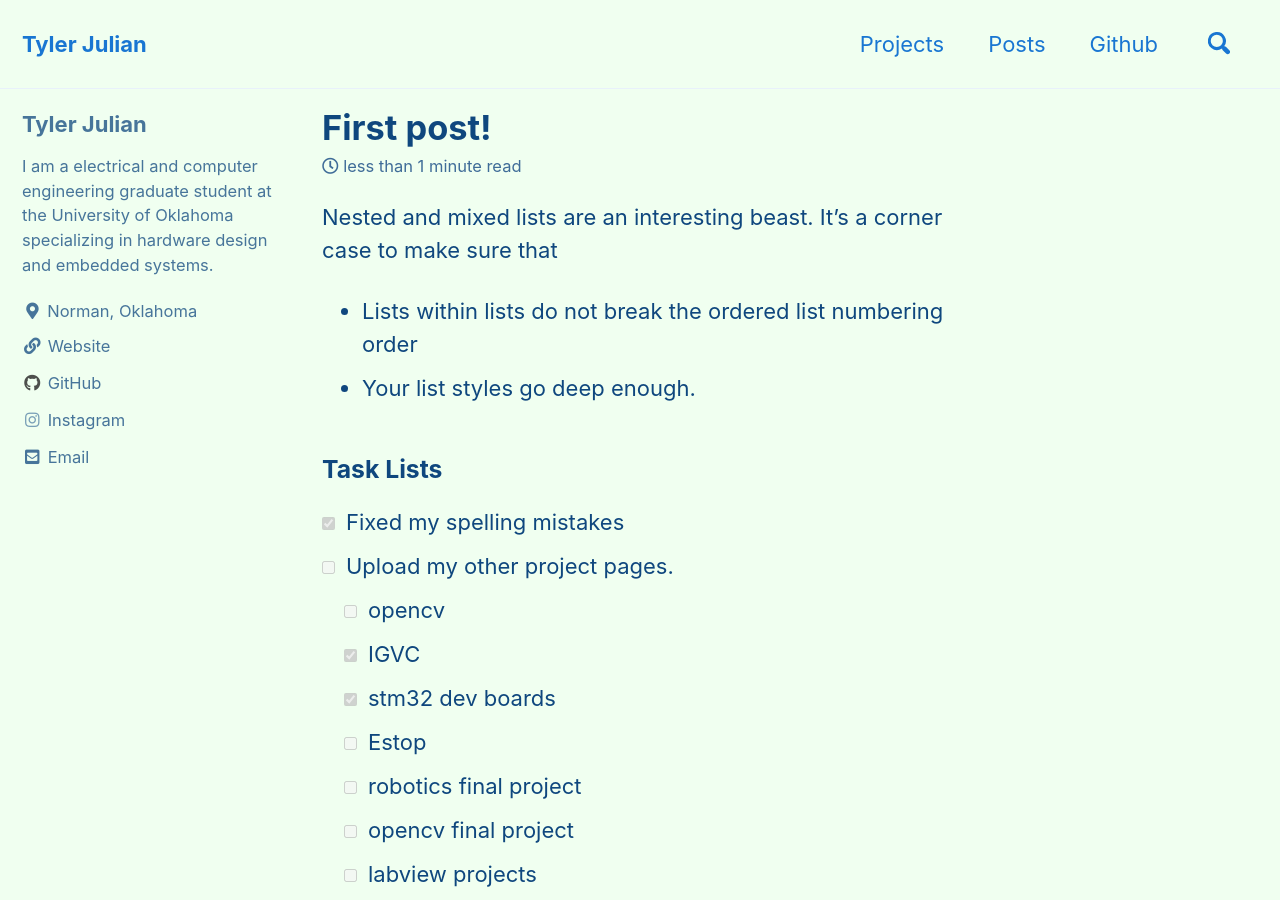
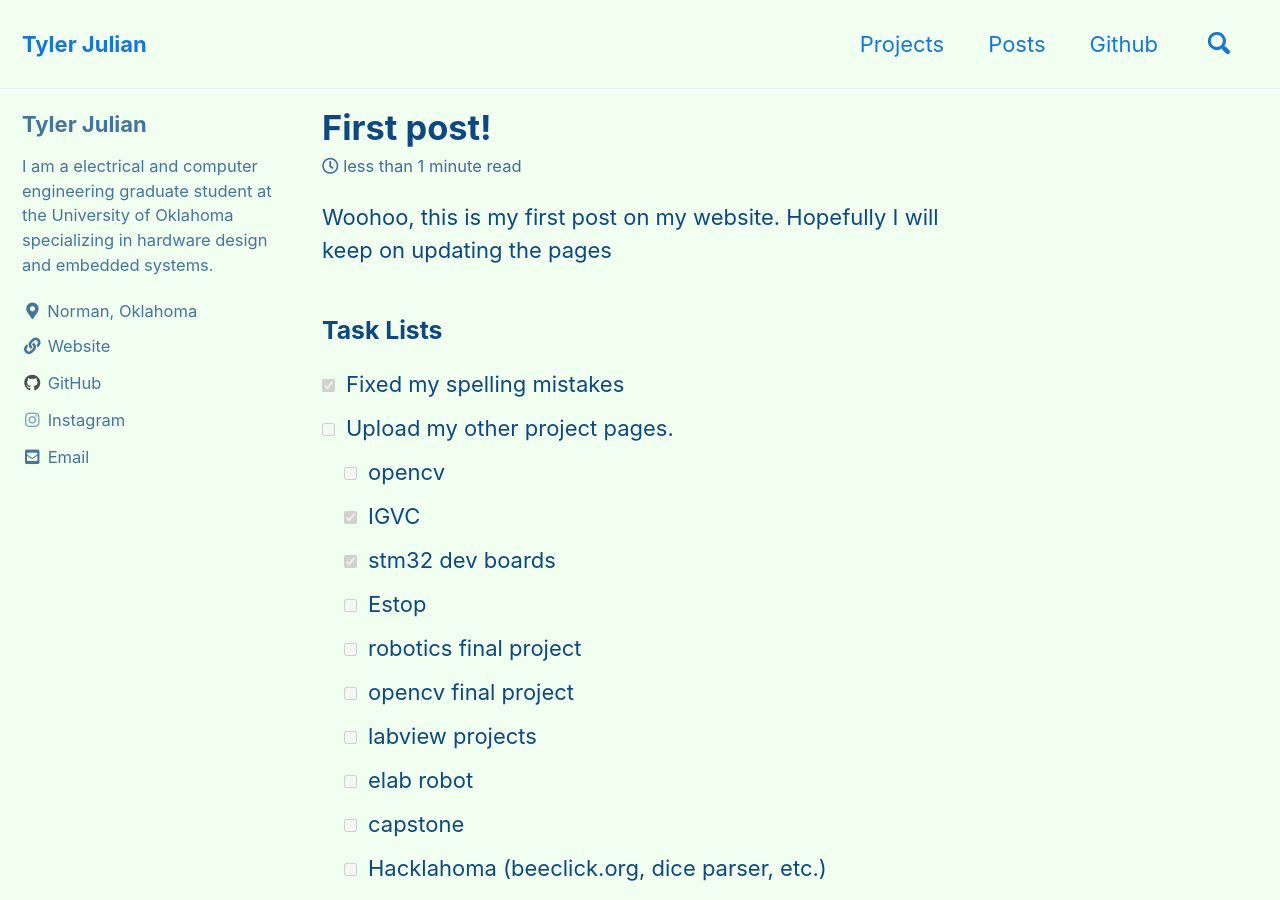
Before and after one commit to TylerJulian/tylerjulian.github.io, a Jekyll site: the page built from _posts/2021-02-22-first-post.md, in a window 1280 px wide and 900 px high. Built offline with Jekyll 4.4.1, drawn with Linux system fonts in a browser that asks for light colours; cached includes are drawn as plain includes.

Commit message:
Remove unneeded text.

```diff
--- a/_posts/2021-02-22-first-post.md
+++ b/_posts/2021-02-22-first-post.md
@@ -10,10 +10,7 @@ tags:
   - markup
 ---
 
-Nested and mixed lists are an interesting beast. It's a corner case to make sure that
-
-* Lists within lists do not break the ordered list numbering order
-* Your list styles go deep enough.
+Woohoo, this is my first post on my website. Hopefully I will keep on updating the pages
 
 
 
```
